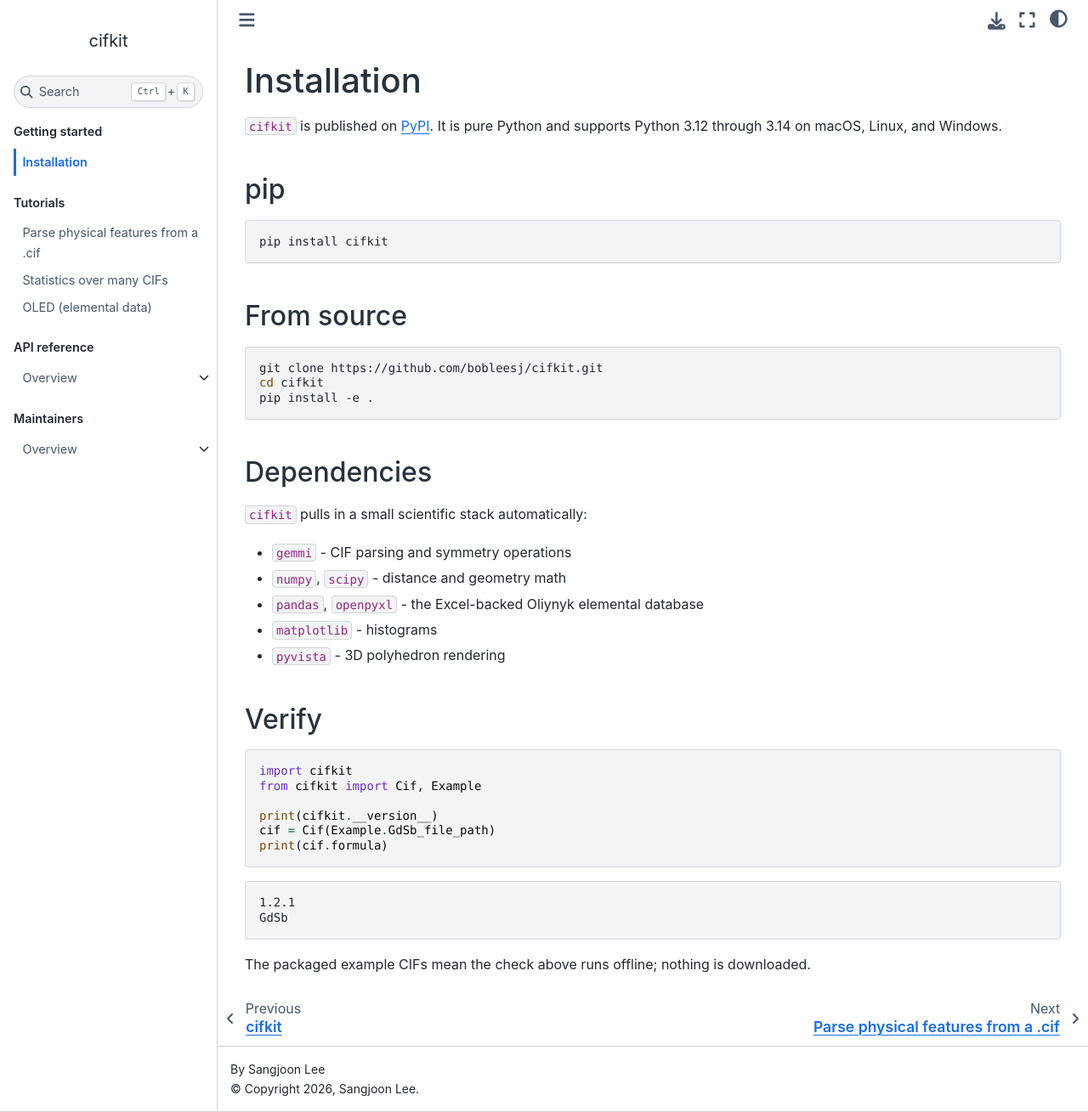
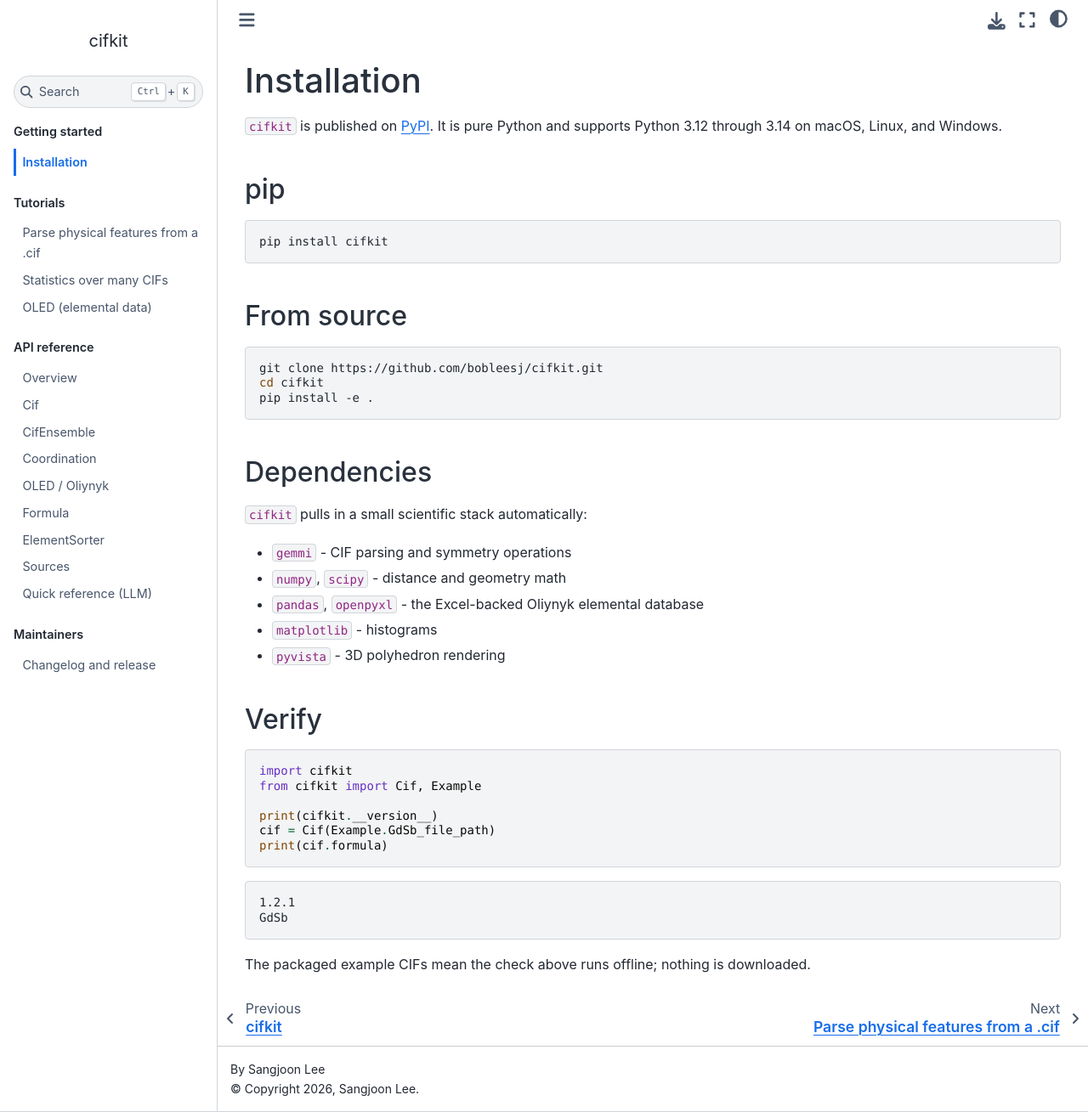
Before and after one commit to bobleesj/cifkit, a Jupyter Book: the page built from docs/install.md, in a window 1280 px wide and 1309 px high. Shown: the whole window at 85% size. Built offline with Jupyter Book 1.0.4 settings and Sphinx 7.4.7 and the Sphinx Book theme 1.1.4, drawn with Linux system fonts in a browser that asks for light colours.

Commit message:
docs: drop nested Overview under API and Maintainers
Captioned sections list API pages and Changelog/release directly so
sidebar is not Tutorials + fake Overview parents.

```diff
--- a/docs/_toc.yml
+++ b/docs/_toc.yml
@@ -1,5 +1,5 @@
-# Tutorials stay a flat captioned list. API reference and Maintainers are
-# separate captioned parts (not under Tutorials), each with an expandable parent.
+# Captioned parts keep Tutorials / API / Maintainers separate.
+# API and Maintainers list pages directly (no extra Overview parent).
 format: jb-book
 root: intro
 parts:
@@ -18,20 +18,16 @@ parts:
     chapters:
       - file: api/index
         title: Overview
-        sections:
-          - file: api/cif
-          - file: api/cif-ensemble
-          - file: api/coordination
-          - file: api/oliynyk
-          - file: api/formula
-          - file: api/element-sorter
-          - file: api/sources
-          - file: api/quick-reference
-            title: Quick reference (LLM)
+      - file: api/cif
+      - file: api/cif-ensemble
+      - file: api/coordination
+      - file: api/oliynyk
+      - file: api/formula
+      - file: api/element-sorter
+      - file: api/sources
+      - file: api/quick-reference
+        title: Quick reference (LLM)
   - caption: Maintainers
     chapters:
-      - file: maintainer/index
-        title: Overview
-        sections:
-          - file: maintainer/release
-            title: Changelog and release
+      - file: maintainer/release
+        title: Changelog and release
```
